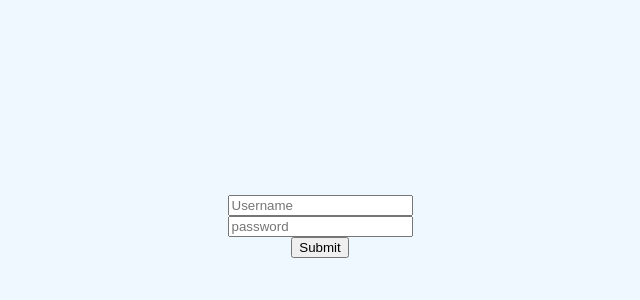
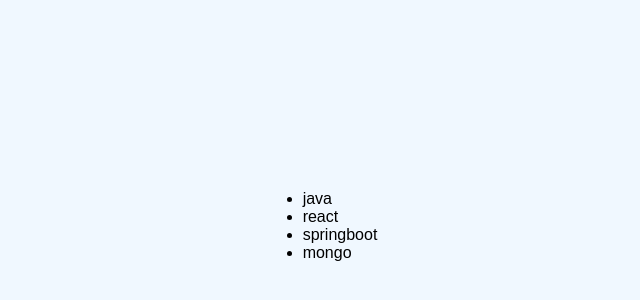
Before and after one commit to goutham120203/sample, a React (Create React App) app: page / in a window 1280 px wide. Shown: the part 174-474 px from the top of the page, without its empty margins (320-960 px from the left). Built offline with nearby package versions, Linux system fonts and the light colour scheme.

Commit message:
map using the array

```diff
--- a/src/App.js
+++ b/src/App.js
@@ -1,36 +1,20 @@
 
-import React,{useState} from 'react';
-import './App.css';
+import React from 'react';
+import './App.css'
 
 const App = () => {
-const [data,setData] = useState({
-  username:'',
-  password:''
-});
-const {username,password} = data;
-const onChange = e =>{
-  setData({...data,[e.target.name]:[e.target.value]})
-}
-const submitHandler = e =>{
-  e.preventDefault();
-  console.log(data);
-}
-
+  const arr = ["java", "react", "springboot", "mongo"];
   return (
     <div>
-      <center>
-      <form onSubmit={submitHandler}>
-        <input type='text' name='username' value={username}
-        onChange={onChange} placeholder='Username'/><br />
-
-        <input type='password' name='password' value={password}
-        onChange={onChange} placeholder='password' /><br />
-
-        <input type='submit' name='submit' />
-        </form>
-      </center>
+      <ul>
+        {
+          arr.map(
+            (value,index) => <li key={index}>{value}</li>
+          )
+        }
+      </ul>
     </div>
-  )
-}
+  );
+};
 
 export default App;
```
